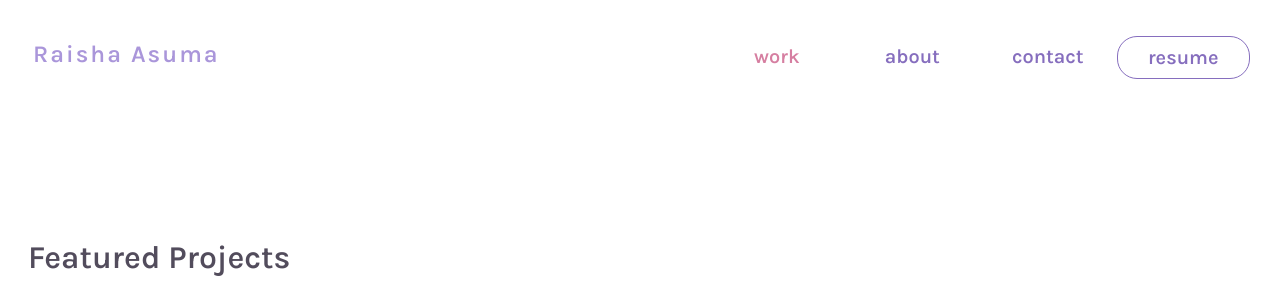
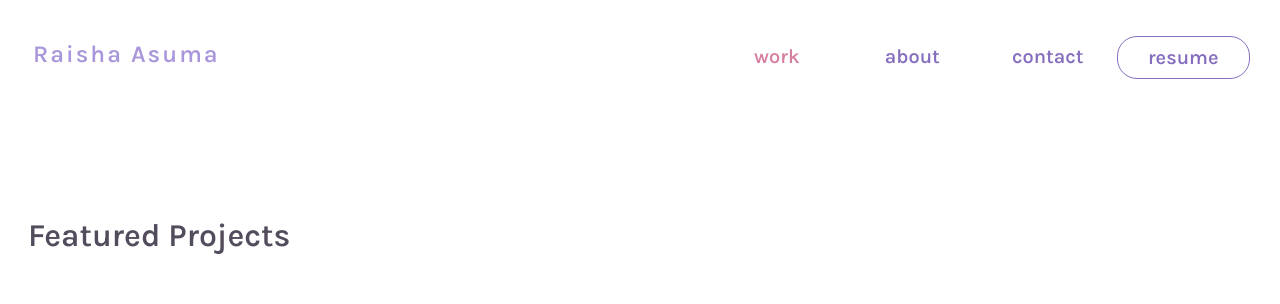
Before and after one commit to raishaasuma/portfolio-v2, a Gatsby site: page /work in a window 1280 px wide. Shown: the top 304 px of the page. Built offline with nearby package versions, Linux system fonts and the light colour scheme; Gatsby itself is replaced by a stand-in of ours; grey boxes are pictures that could not be loaded.

Commit message:
fixed top margin content spacing project.js

```diff
--- a/src/styles/Projects.css
+++ b/src/styles/Projects.css
@@ -37,6 +37,10 @@
 
 .section__title {
   width: 100%;
+  margin-bottom: 50px;
+  margin-top: 0px;
+  /* background-color: #1a6783; */
+  /* max-height: 10px; */
 }
 
 
@@ -149,9 +153,11 @@
     font-size: 14px;
     margin-right: 15px;
   }
+
 }
 
 @media (min-width: 1200px) {
+
   .project {
     flex-basis: 31%;
     height: 500px;
```
